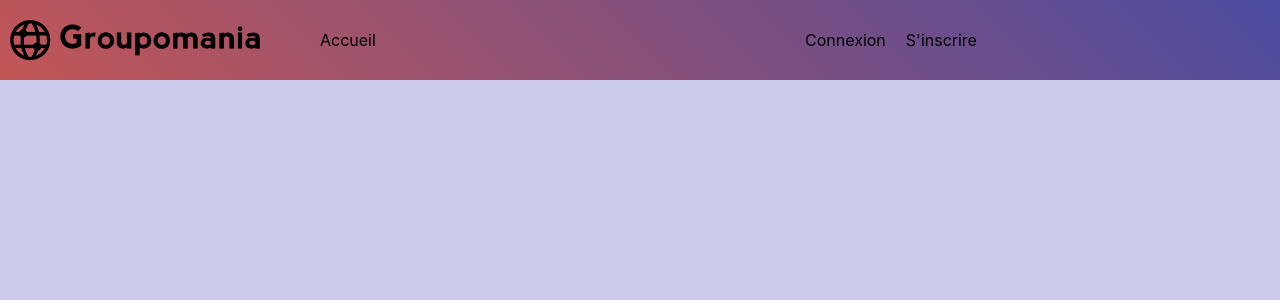
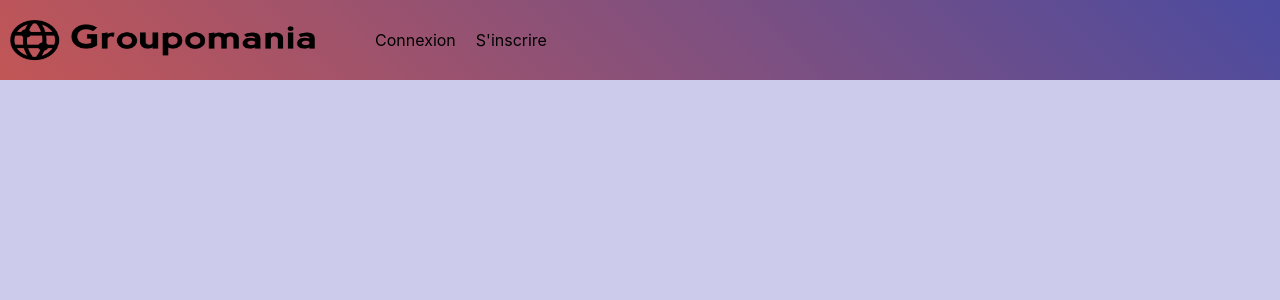
Before and after one commit to Tchaki94/Groupomania-Teste, a React (Create React App) app in the folder frontend/: page / in a window 1280 px wide. Shown: the top 300 px of the page. Built offline with nearby package versions, Linux system fonts and the light colour scheme.

Commit message:
finission 100%

```diff
--- a/frontend/src/App.css
+++ b/frontend/src/App.css
@@ -18,7 +18,7 @@
 }
 
 .header-navbar {
-    width: 100%;
+    width: 150%;
     height: 80px;
     list-style-type: none;
     display: flex;
--- a/frontend/src/App.js
+++ b/frontend/src/App.js
@@ -48,12 +48,13 @@ const App = () => {
         <header className="home-header">
           <img className="img-groupo" alt="logo" src={logo}
               ></img>
-          <div className="header-navbar">
+          {currentUser && (
+              <div className="header-navbar">
               <Link to={"/home"} className="header-navbar-links">
                 Accueil
               </Link>
 
-            {currentUser && (
+
               <div className="header-user">
                 <Link to={"/user"} className="header-navbar-links">
                   Profil
@@ -62,8 +63,8 @@ const App = () => {
                 Post
                 </Link>
               </div>
-            )}
           </div>
+          )}
 
           {currentUser ? (
             <div className="header-navbar">
```
Also changed, not shown: 1 other file (tests, documents, lock files or other folders).
